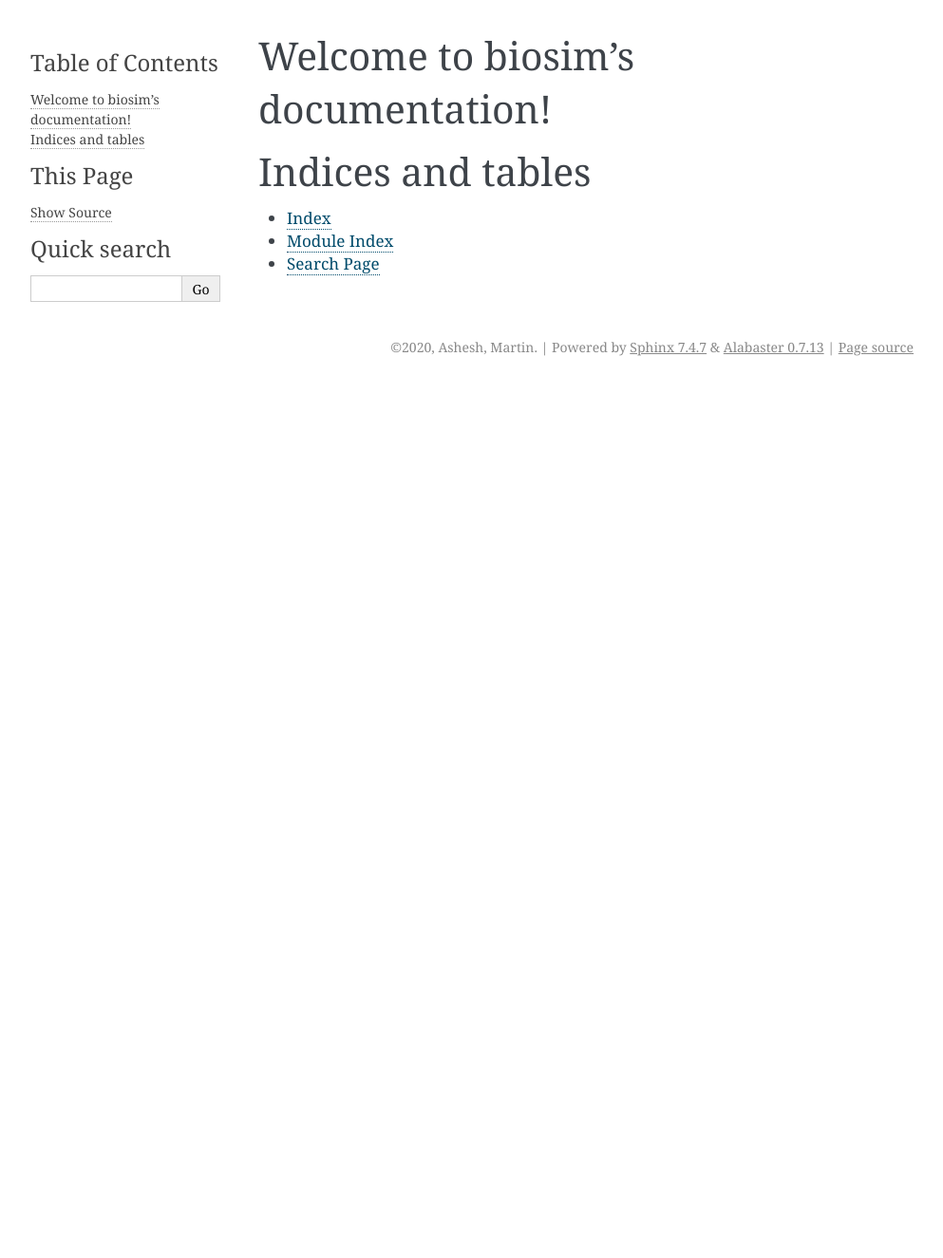
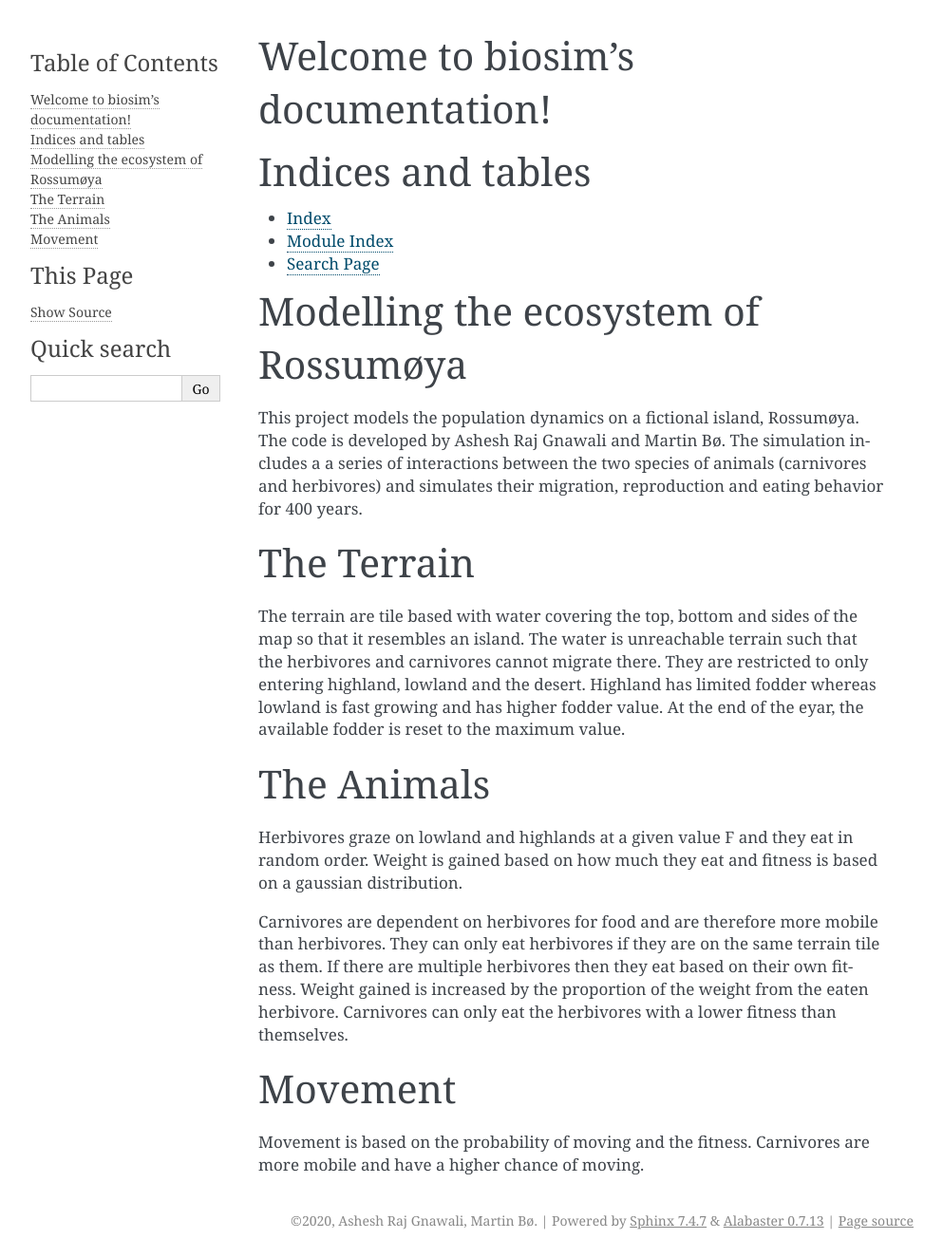
Before and after one commit to ashez2051/BioSim_G06_Ashesh_Martin, a Sphinx documentation site: the page built from docs/index.rst, in a window 1280 px wide. Shown: the whole page at 95% size, without its empty margins (148-1141 px from the left). Built offline with Sphinx 7.4.7, drawn with Linux system fonts in a browser that asks for light colours; before the commit the page ends 900 px from its top, so only the background shows below that.

Commit message:
Made minor cosmetic changes for the docstrings

```diff
--- a/docs/conf.py
+++ b/docs/conf.py
@@ -19,8 +19,8 @@ autoclass_content = 'both'
 # -- Project information -----------------------------------------------------
 
 project = 'biosim'
-copyright = '2020, Ashesh, Martin'
-author = 'Ashesh, Martin'
+copyright = '2020, Ashesh Raj Gnawali, Martin Bø'
+author = 'Ashesh Raj Gnawali, Martin Bø'
 
 # The full version, including alpha/beta/rc tags
 release = '14.06.2020'
--- a/docs/index.rst
+++ b/docs/index.rst
@@ -23,3 +18,24 @@ Indices and tables
 * :ref:`genindex`
 * :ref:`modindex`
 * :ref:`search`
+
+
+
+
+Modelling the ecosystem of Rossumøya
+====================================
+This project models the population dynamics on a fictional island, Rossumøya. The code is developed by Ashesh Raj Gnawali and Martin Bø. The simulation includes a a series of interactions between the two species of animals (carnivores and herbivores) and simulates their migration, reproduction and eating behavior for 400 years.
+
+The Terrain
+===========
+The terrain are tile based with water covering the top, bottom and sides of the map so that it resembles an island. The water is unreachable terrain such that the herbivores and carnivores cannot migrate there. They are restricted to only entering highland, lowland and the desert. Highland has limited fodder whereas lowland is fast growing and has higher fodder value. At the end of the eyar, the available fodder is reset to the maximum value.
+
+The Animals
+===========
+Herbivores graze on lowland and highlands at a given value F and they eat in random order. Weight is gained based on how much they eat and fitness is based on a gaussian distribution.
+
+Carnivores are dependent on herbivores for food and are therefore more mobile than herbivores. They can only eat herbivores if they are on the same terrain tile as them. If there are multiple herbivores then they eat based on their own fitness. Weight gained is increased by the proportion of the weight from the eaten herbivore. Carnivores can only eat the herbivores with a lower fitness than themselves.
+
+Movement
+========
+Movement is based on the probability of moving and the fitness. Carnivores are more mobile and have a higher chance of moving.
```
Also changed, not shown: other parts of docs/index.rst (+1 -6 lines), README.md (+17 -2 lines), 4 other files.
